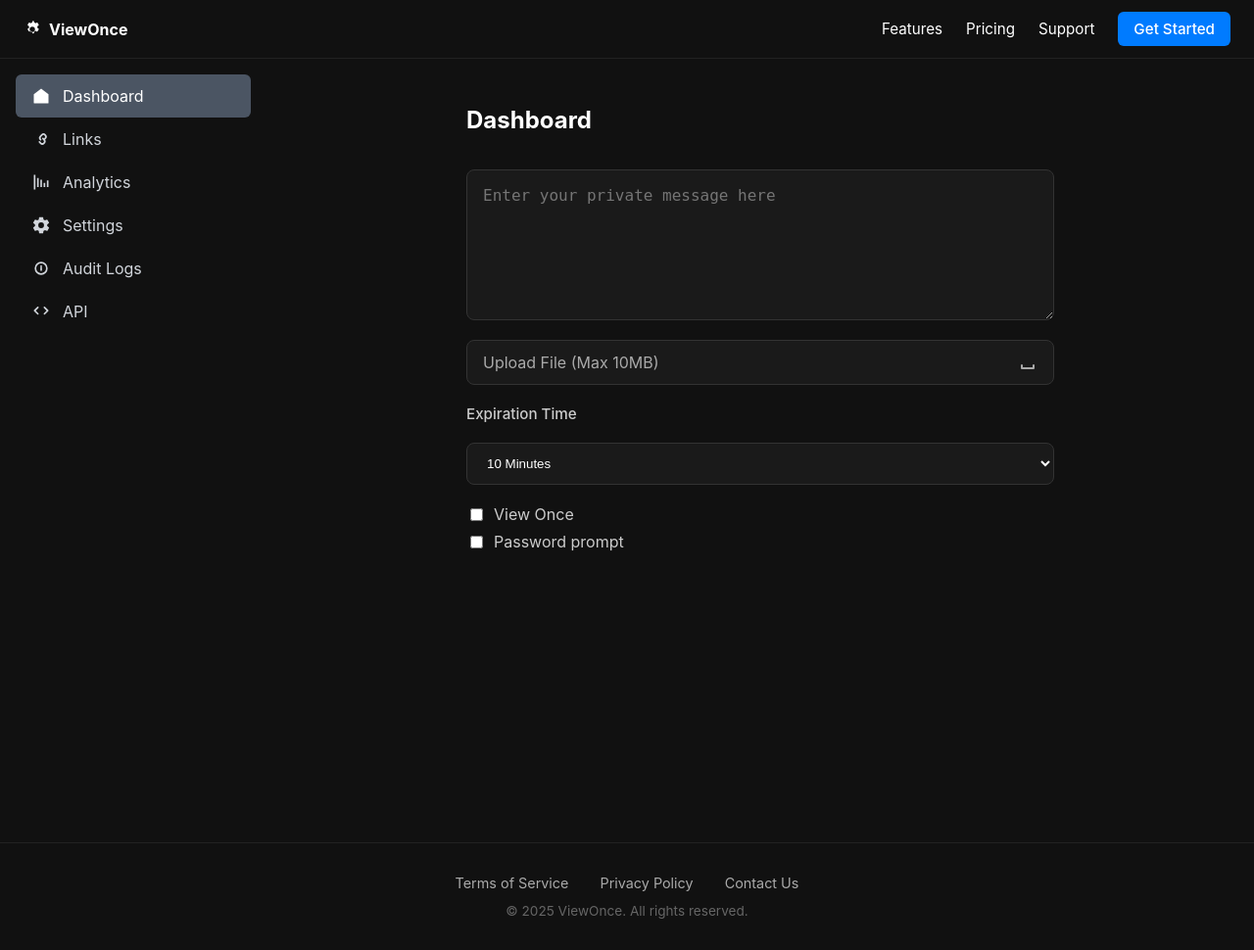
After one commit to chistev/ViewOnce, a Django app: page /dashboard/ in a window 1280 px wide. The commit adds this page. Shown: the whole page at 98% size. Run offline with Django 5.2, Linux system fonts and the light colour scheme.

Commit message:
dashboard page

```diff
--- a/view_once/static/view_once/css/support.css
+++ b/view_once/static/view_once/css/support.css
@@ -183,3 +183,124 @@
     color: #ccc;
     margin-bottom: 1.5rem;
 }
+
+.dashboard-container {
+    display: flex;
+    min-height: 100vh;
+}
+
+.sidebar {
+    width: 240px;
+    background-color: #111;
+    color: white;
+    display: flex;
+    flex-direction: column;
+    padding: 1rem;
+}
+
+.nav-item {
+    display: flex;
+    align-items: center;
+    padding: 0.75rem 1rem;
+    color: #d1d5db;
+    text-decoration: none;
+    border-radius: 0.375rem;
+    transition: background 0.2s ease;
+}
+
+.nav-item:hover {
+    background-color: #374151;
+    color: white;
+}
+
+.nav-item.active {
+    background-color: #4b5563;
+    color: white;
+}
+
+.nav-icon {
+    width: 1.25rem;
+    height: 1.25rem;
+    margin-right: 0.75rem;
+    fill: currentColor;
+}
+
+.main-content {
+    flex: 1;
+    padding: 2rem;
+    background-color: #111;
+}
+
+.message-form {
+    max-width: 600px;
+    margin: 0 auto;
+    color: white;
+    display: flex;
+    flex-direction: column;
+    gap: 1.25rem;
+}
+
+.message-form h1 {
+    font-size: 1.5rem;
+    font-weight: bold;
+}
+
+.input-area {
+    background-color: #1a1a1a;
+    border: 1px solid #333;
+    border-radius: 0.5rem;
+    padding: 1rem;
+    color: white;
+    resize: vertical;
+    min-height: 120px;
+    font-size: 1rem;
+}
+
+.file-upload {
+    position: relative;
+}
+
+.upload-label {
+    display: flex;
+    align-items: center;
+    justify-content: space-between;
+    background-color: #1a1a1a;
+    border: 1px solid #333;
+    padding: 0.75rem 1rem;
+    border-radius: 0.5rem;
+    cursor: pointer;
+    color: #aaa;
+}
+
+.upload-icon {
+    width: 20px;
+    height: 20px;
+}
+
+.label {
+    font-weight: 500;
+    font-size: 0.95rem;
+    color: #ccc;
+}
+
+.dropdown {
+    background-color: #1a1a1a;
+    border: 1px solid #333;
+    color: white;
+    padding: 0.75rem 1rem;
+    border-radius: 0.5rem;
+    width: 100%;
+}
+
+.options {
+    display: flex;
+    flex-direction: column;
+    gap: 0.5rem;
+    color: #ccc;
+}
+
+.options label {
+    display: flex;
+    align-items: center;
+    gap: 0.5rem;
+}
--- /dev/null
+++ b/view_once/templates/view_once/dashboard.html
@@ -0,0 +1,80 @@
+{% extends 'view_once/base.html' %}
+
+{% block title %}Dashboard - ViewOnce{% endblock %}
+
+{% block content %}
+<div class="dashboard-container">
+    <div class="sidebar">
+        <nav class="sidebar-nav">
+            <a href="#" class="nav-item active">
+                <svg class="nav-icon" xmlns="http://www.w3.org/2000/svg" fill="none" viewBox="0 0 24 24">
+                    <path fill="currentColor" d="M3 9.75L12 3l9 6.75v10.5a.75.75 0 01-.75.75H3.75A.75.75 0 013 20.25V9.75z"/>
+                </svg>
+                Dashboard
+            </a>
+            <a href="#" class="nav-item">
+                <svg class="nav-icon" xmlns="http://www.w3.org/2000/svg" fill="none" viewBox="0 0 24 24">
+                    <path fill="currentColor" d="M10.59 13.41a4 4 0 010-5.66l1.41-1.41a4 4 0 015.66 5.66l-1.41 1.41a1 1 0 11-1.42-1.42l1.41-1.41a2 2 0 10-2.83-2.83l-1.41 1.41a2 2 0 000 2.83 1 1 0 11-1.41 1.41zM13.41 10.59a1 1 0 011.41 0l1.41 1.41a4 4 0 01-5.66 5.66l-1.41-1.41a1 1 0 011.42-1.42l1.41 1.41a2 2 0 002.83-2.83l-1.41-1.41a1 1 0 010-1.41z"/>
+                </svg>
+                Links
+            </a>
+            <a href="#" class="nav-item">
+                <svg class="nav-icon" xmlns="http://www.w3.org/2000/svg" fill="none" viewBox="0 0 24 24">
+                    <path fill="currentColor" d="M3 3h2v18H3V3zm4 4h2v11H7V7zm4 2h2v9h-2V9zm4 4h2v5h-2v-5zm4-3h2v8h-2V10z"/>
+                </svg>
+                Analytics
+            </a>
+            <a href="#" class="nav-item">
+                <svg class="nav-icon" xmlns="http://www.w3.org/2000/svg" fill="none" viewBox="0 0 24 24">
+                    <path fill="currentColor" d="M19.43 12.98a7.51 7.51 0 000-1.96l2.11-1.65a.5.5 0 00.12-.66l-2-3.46a.5.5 0 00-.61-.22l-2.49 1a7.42 7.42 0 00-1.7-.98l-.38-2.65a.5.5 0 00-.5-.42h-4a.5.5 0 00-.5.42l-.38 2.65a7.42 7.42 0 00-1.7.98l-2.49-1a.5.5 0 00-.61.22l-2 3.46a.5.5 0 00.12.66l2.11 1.65a7.51 7.51 0 000 1.96l-2.11 1.65a.5.5 0 00-.12.66l2 3.46a.5.5 0 00.61.22l2.49-1c.53.4 1.11.73 1.7.98l.38 2.65a.5.5 0 00.5.42h4a.5.5 0 00.5-.42l.38-2.65a7.42 7.42 0 001.7-.98l2.49 1a.5.5 0 00.61-.22l2-3.46a.5.5 0 00-.12-.66l-2.11-1.65zM12 15.5A3.5 3.5 0 1115.5 12 3.5 3.5 0 0112 15.5z"/>
+                </svg>
+                Settings
+            </a>
+            <a href="#" class="nav-item">
+                <svg class="nav-icon" xmlns="http://www.w3.org/2000/svg" fill="none" viewBox="0 0 24 24">
+                    <path fill="currentColor" d="M12 4a8 8 0 108 8 8 8 0 00-8-8zm0 14a6 6 0 116-6 6 6 0 01-6 6zm0-10a1 1 0 11-1 1 1 1 0 011-1zm-1 2h2v5h-2z"/>
+                </svg>
+                Audit Logs
+            </a>
+            <a href="#" class="nav-item">
+                <svg class="nav-icon" xmlns="http://www.w3.org/2000/svg" fill="none" viewBox="0 0 24 24">
+                    <path fill="currentColor" d="M8.7 6.3a1 1 0 010 1.4L5.41 11l3.3 3.3a1 1 0 01-1.42 1.4l-4-4a1 1 0 010-1.4l4-4a1 1 0 011.41 0zm6.6 0a1 1 0 011.41 0l4 4a1 1 0 010 1.4l-4 4a1 1 0 01-1.42-1.4l3.3-3.3-3.3-3.3a1 1 0 010-1.4z"/>
+                </svg>
+                API
+            </a>
+        </nav>
+    </div>
+    <div class="main-content">
+        <div class="message-form">
+    <h1>Dashboard</h1>
+
+    <textarea placeholder="Enter your private message here" class="input-area"></textarea>
+
+    <div class="file-upload">
+        <label for="file-upload" class="upload-label">
+            Upload File (Max 10MB)
+            <svg xmlns="http://www.w3.org/2000/svg" class="upload-icon" viewBox="0 0 20 20" fill="currentColor">
+                <path d="M3 16a1 1 0 001 1h12a1 1 0 001-1v-3a1 1 0 10-2 0v2H5v-2a1 1 0 10-2 0v3z" />
+                <path d="M7 10l3-3m0 0l3 3m-3-3v8" />
+            </svg>
+        </label>
+        <input id="file-upload" type="file" hidden />
+    </div>
+
+    <label for="expiration" class="label">Expiration Time</label>
+    <select id="expiration" class="dropdown">
+        <option value="10m">10 Minutes</option>
+        <option value="1h">1 Hour</option>
+        <option value="1d">1 Day</option>
+        <option value="7d">7 Days</option>
+    </select>
+
+    <div class="options">
+        <label><input type="checkbox" /> View Once</label>
+        <label><input type="checkbox" /> Password prompt</label>
+    </div>
+</div>
+
+    </div>
+</div>
+{% endblock %}
--- a/view_once/urls.py
+++ b/view_once/urls.py
@@ -7,4 +7,5 @@
     path('pricing/', views.pricing, name='pricing'),
     path('support/', views.support, name='support'),
     path('login/', views.login_view, name='login'),
+    path('dashboard/', views.dashboard, name='dashboard'),
 ]
--- a/view_once/views.py
+++ b/view_once/views.py
@@ -14,3 +14,6 @@
 
 def login_view(request):
     return render(request, 'view_once/login.html')
+
+def dashboard(request):
+    return render(request, 'view_once/dashboard.html')
```
